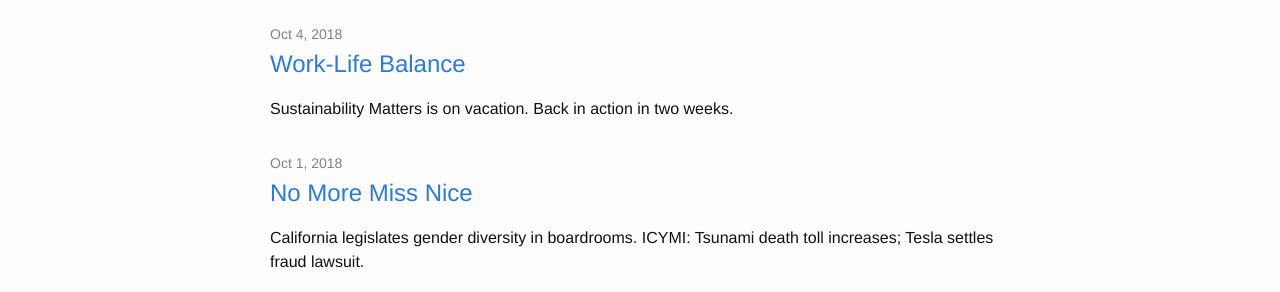
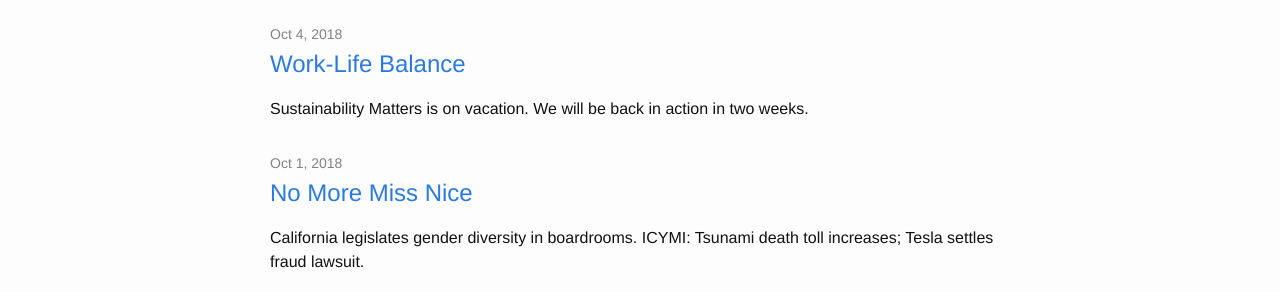
Before and after one commit to Sparkleleuk/Sustainability_Matters, a Jekyll site: the page built from index.html, in a window 1280 px wide. Shown: the part 268-560 px from the top of the page. Built offline with Jekyll 4.4.1, drawn with Linux system fonts in a browser that asks for light colours; the list of posts is cut into pages by our own code; comment, search, counter and statistics services are not loaded.

Commit message:
fix post

```diff
--- a/_posts/2018-10-04-vacay.markdown
+++ b/_posts/2018-10-04-vacay.markdown
@@ -1,6 +1,6 @@
 ---
 layout: post
 title: "Work-Life Balance"
-excerpt: "Sustainability Matters is on vacation. Back in action in two weeks. "
+excerpt: "Sustainability Matters is on vacation. We will be back in action in two weeks."
 categories:
 ---
```
